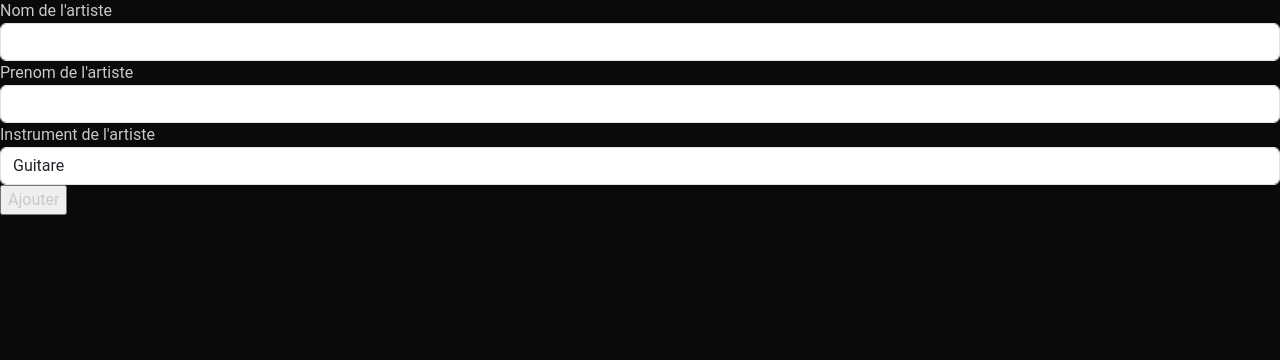
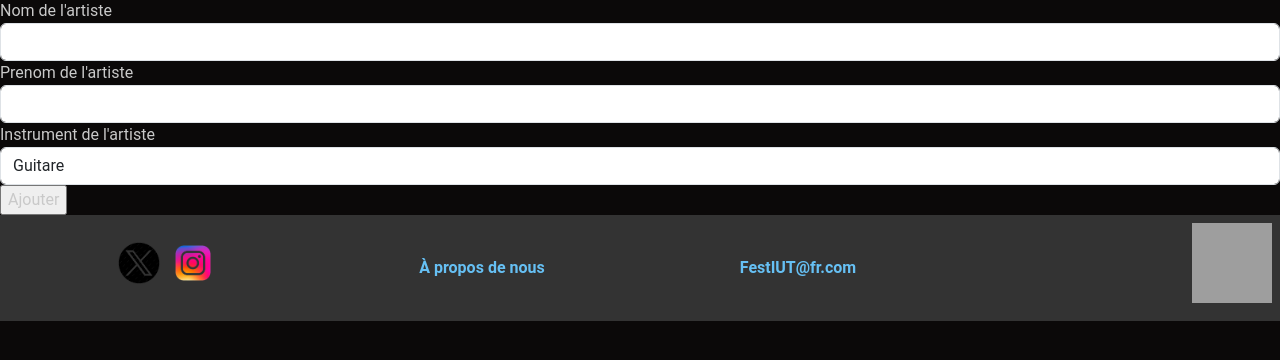
Before and after one commit to ThomasRABILLON/FestIUTO, a Flask app: page /gestion_groupe/1/ajouter_artiste in a window 1280 px wide. Shown: the part 129-489 px from the top of the page. Run offline with Flask 3, Linux system fonts and the light colour scheme; some libraries are stand-ins or nearby versions; grey boxes are pictures that could not be loaded.

Commit message:
ajout du footer

```diff
--- /dev/null
+++ b/App/static/css/footer.css
@@ -0,0 +1,43 @@
+footer {
+  background-color: #333;
+  color: white;
+  padding: 0.5em;
+  text-align: center;
+  position: relative;
+  bottom: 0;
+  left: 0;
+  width: 100%;
+  background-color: #333;
+}
+
+.footer-container {
+  display: flex;
+  justify-content: space-between;
+  align-items: center;
+}
+
+.footer-section {
+  flex: 1;
+  text-align: center;
+}
+
+.footer-section img {
+  width: 50px;
+  height: 50px;
+  margin-bottom: 10px;
+}
+
+.about-us {
+  color: #66c0f4;
+  text-decoration: none;
+  font-weight: bold;
+}
+
+.footer-section:last-child {
+  text-align: right;
+}
+
+.footer-section:last-child img {
+  width: 80px;
+  height: 80px;
+}
--- a/App/static/css/style.css
+++ b/App/static/css/style.css
@@ -78,7 +78,6 @@ h1 {
     z-index: 2;
   }
 
-
   &::after {
     right: 0;
     top: 0;
--- a/App/templates/base.html
+++ b/App/templates/base.html
@@ -4,12 +4,17 @@
     {% block head %}
     <!-- Required meta tags -->
     <meta charset="utf-8" />
-    <meta name="viewport" content="width=device-width, initial-scale=1, shrink-to-fit=no" />
+    <meta name="viewport"
+      content="width=device-width, initial-scale=1, shrink-to-fit=no" />
     {% block styles %} {{ bootstrap.load_css() }} {% endblock %}
     <meta charset="UTF-8" />
     <meta name="viewport" content="width=device-width, initial-scale=1.0" />
-    <link rel="stylesheet" href="{{ url_for('static', filename='css/navBar.css') }}">
-    <link rel="stylesheet" href="{{ url_for('static', filename='css/style.css') }}">
+    <link rel="stylesheet"
+      href="{{ url_for('static', filename='css/navBar.css') }}">
+    <link rel="stylesheet"
+      href="{{ url_for('static', filename='css/style.css') }}">
+    <link rel="stylesheet"
+      href="{{ url_for('static', filename='css/footer.css') }}">
     <title>{{ title }}</title>
     {% endblock %}
   </head>
@@ -24,7 +29,9 @@
         <li><a href="#">Nous contacter</a></li>
         <li>
           <div class="dropdown">
-            <img src="{{ url_for('static', filename='images/utilisateur.png') }}" alt="utilisateur">
+            <img
+              src="{{ url_for('static', filename='images/utilisateur.png') }}"
+              alt="utilisateur">
             <div class="dropdown-content">
               <a href="{{ url_for('mes_billets') }}">Mes billets</a>
               <a href="{{ url_for('mes_reservations') }}">Mes réservations</a>
@@ -37,6 +44,24 @@
     </nav>
 
     {% block main %} {% endblock %}
+    <footer>
+      <div class="footer-container">
+        <div class="footer-section">
+          <img src="../static/images/x.png" alt="Image 1">
+          <img src="../static/images/insta.png" alt=" Image 2">
+        </div>
+        <div class="footer-section">
+          <a href="#" class="about-us">À propos de nous</a>
+        </div>
+        <div class="footer-section">
+          <a href="#" class="about-us">FestIUT@fr.com</a>
+        </div>
+        <div class="footer-section">
+          <img src="#" alt="Image 4">
+        </div>
+      </div>
+    </footer>
+
     {% block scripts %} {{ bootstrap.load_js()}} {% endblock %}
   </body>
 </html>
```
Also changed, not shown: App/templates/home.html (+23 -9 lines), App/data/festIUTO.db, App/static/images/facebook.png (added), App/static/images/insta.png (added), App/static/images/x.png (added).
